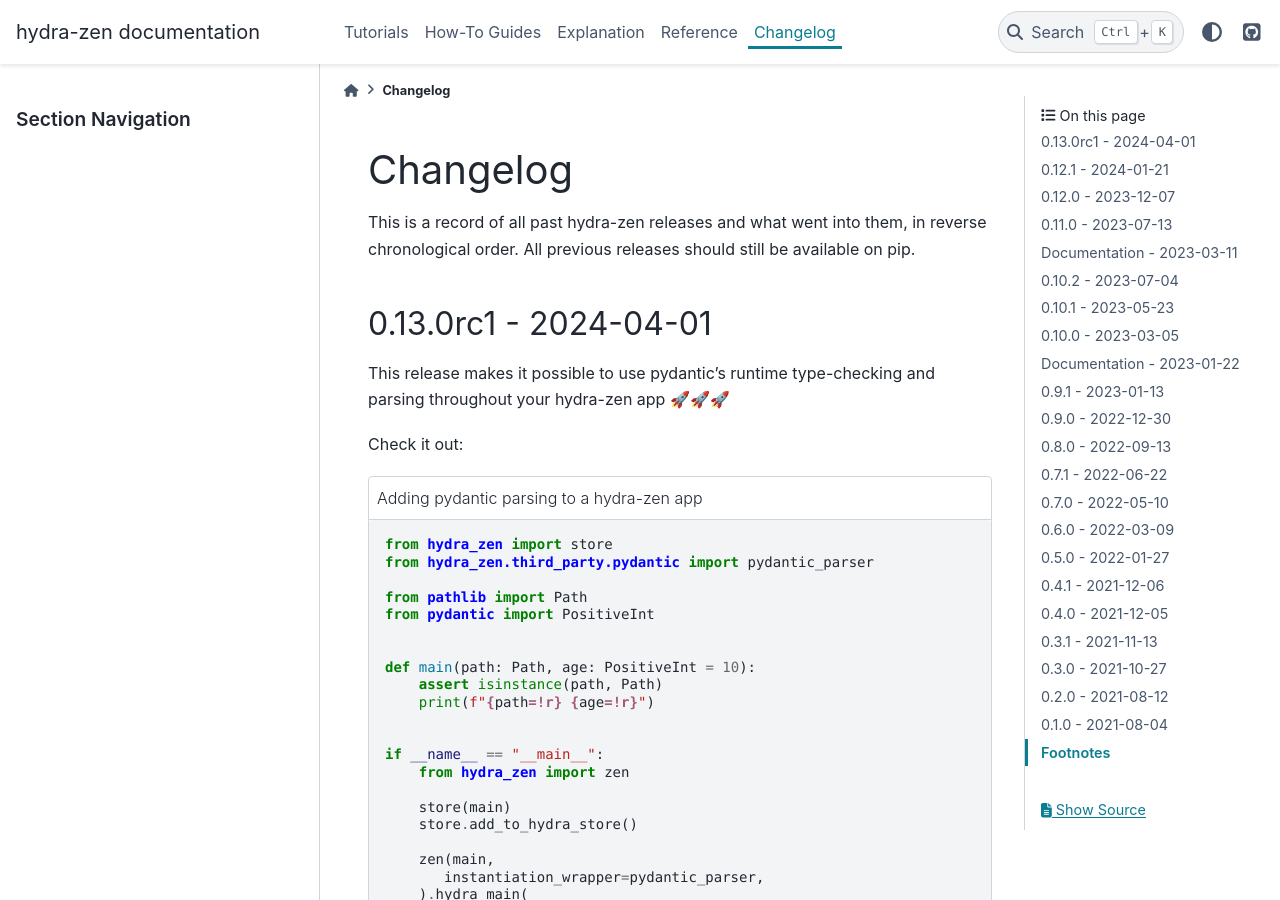
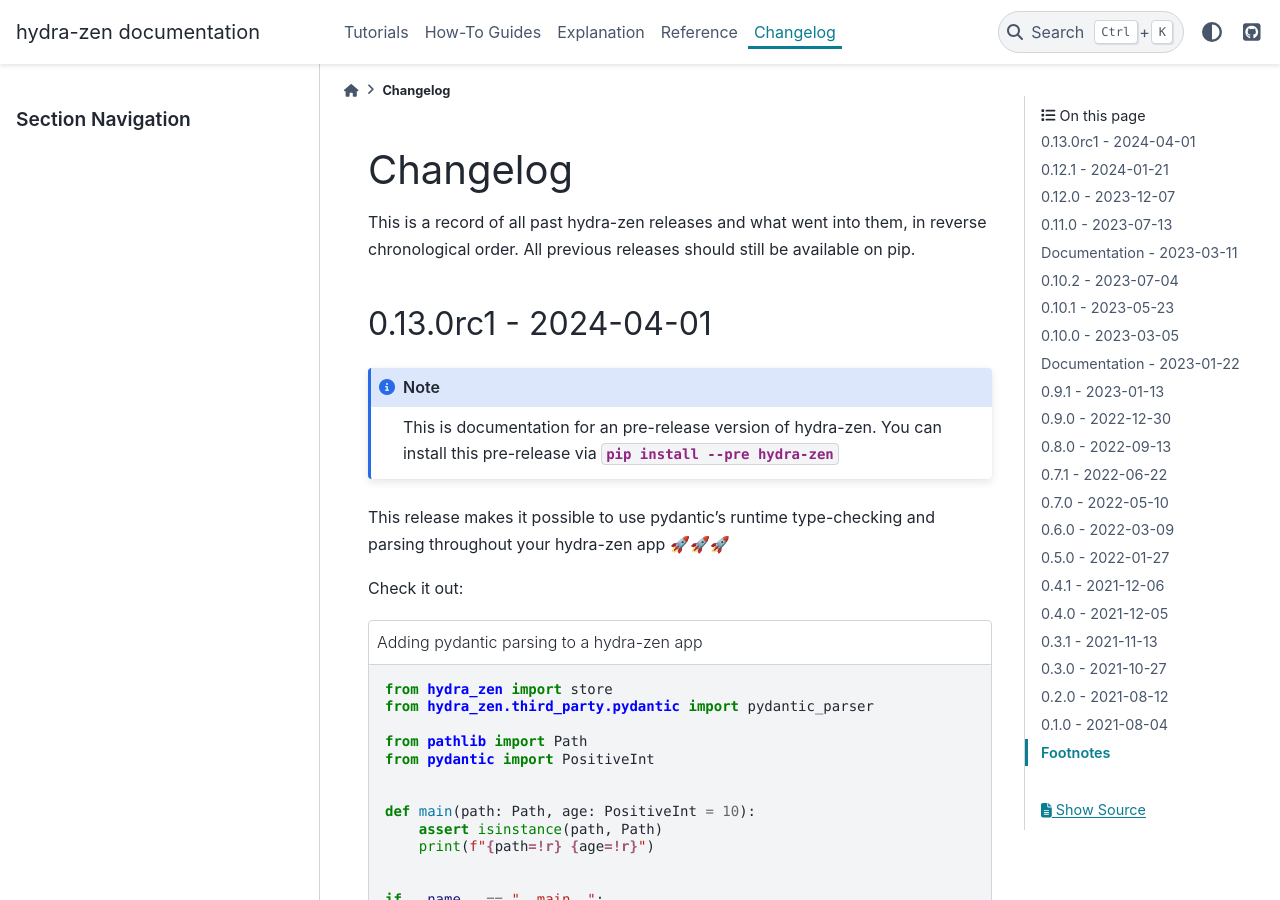
Before and after one commit to mit-ll-responsible-ai/hydra-zen, a Sphinx documentation site: the page built from docs/source/changes.rst, in a window 1280 px wide and 900 px high. Built offline with Sphinx 7.4.7 and the PyData theme 0.15.4, drawn with Linux system fonts in a browser that asks for light colours; the version number could not be read and is left out.

Commit message:
changelog pre-release

```diff
--- a/docs/source/changes.rst
+++ b/docs/source/changes.rst
@@ -13,6 +13,8 @@
 ----------------------
 0.13.0rc1 - 2024-04-01
 ----------------------
+
+.. note:: This is documentation for an pre-release version of hydra-zen. You can install this pre-release via `pip install --pre hydra-zen`
 
 This release makes it possible to use pydantic's runtime type-checking and parsing throughout your hydra-zen app 🚀🚀🚀
 
```
